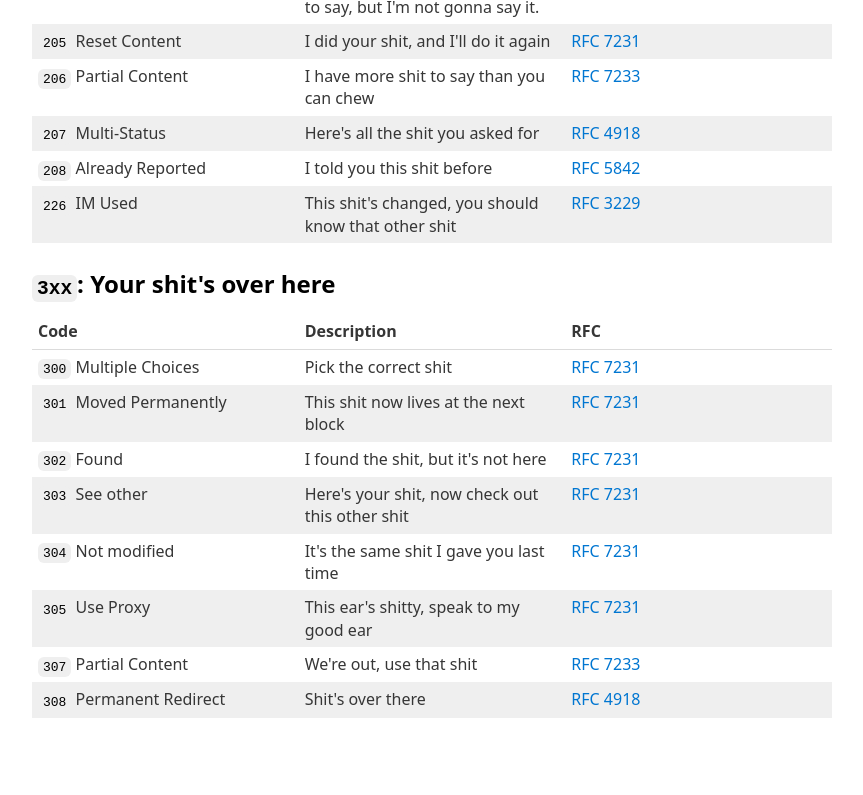
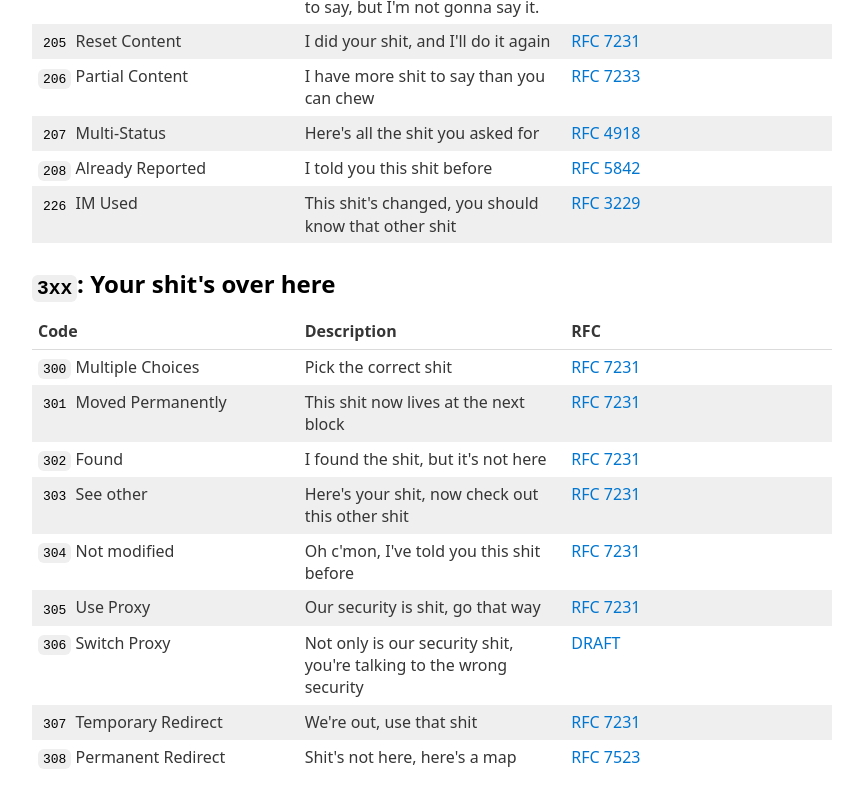
Before and after one commit to SiddharthShyniben/httpshit, a plain HTML site: page index.html in a window 1280 px wide. Shown: the part 789-1584 px from the top of the page, without its empty margins (208-1071 px from the left). Before the commit the page ends 1527 px from the top, so only its background shows below. Drawn offline with nearby package versions, Linux system fonts and the light colour scheme.

Commit message:
Factual fixes

```diff
--- a/index.html
+++ b/index.html
@@ -156,23 +156,28 @@
 			</tr>
 			<tr>
 				<td><code>304</code> Not modified</td>
-				<td>It's the same shit I gave you last time</td>
+				<td>Oh c'mon, I've told you this shit before</td>
 				<td><a href='https://tools.ietf.org/html/rfc7231'>RFC 7231</a></td>
 			</tr>
 			<tr>
 				<td><code>305</code> Use Proxy</td>
-				<td>This ear's shitty, speak to my good ear</td>
+				<td>Our security is shit, go that way</td>
 				<td><a href='https://tools.ietf.org/html/rfc7231'>RFC 7231</a></td>
 			</tr>
 			<tr>
-				<td><code>307</code> Partial Content</td>
+				<td><code>306</code> Switch Proxy</td>
+				<td>Not only is our security shit, you're talking to the wrong security</td>
+				<td><a href='https://tools.ietf.org/html/draft-cohen-http-305-306-responses-00'>DRAFT</a></td>
+			</tr>
+			<tr>
+				<td><code>307</code> Temporary Redirect</td>
 				<td>We're out, use that shit</td>
-				<td><a href='https://tools.ietf.org/html/rfc7233'>RFC 7233</a></td>
+				<td><a href='https://tools.ietf.org/html/rfc7231'>RFC 7231</a></td>
 			</tr>
 			<tr>
 				<td><code>308</code> Permanent Redirect</td>
-				<td>Shit's over there</td>
-				<td><a href='https://tools.ietf.org/html/rfc4918'>RFC 4918</a></td>
+				<td>Shit's not here, here's a map</td>
+				<td><a href='https://tools.ietf.org/html/rfc7523'>RFC 7523</a></td>
 			</tr>
 		</tbody>
 	</table>
```
